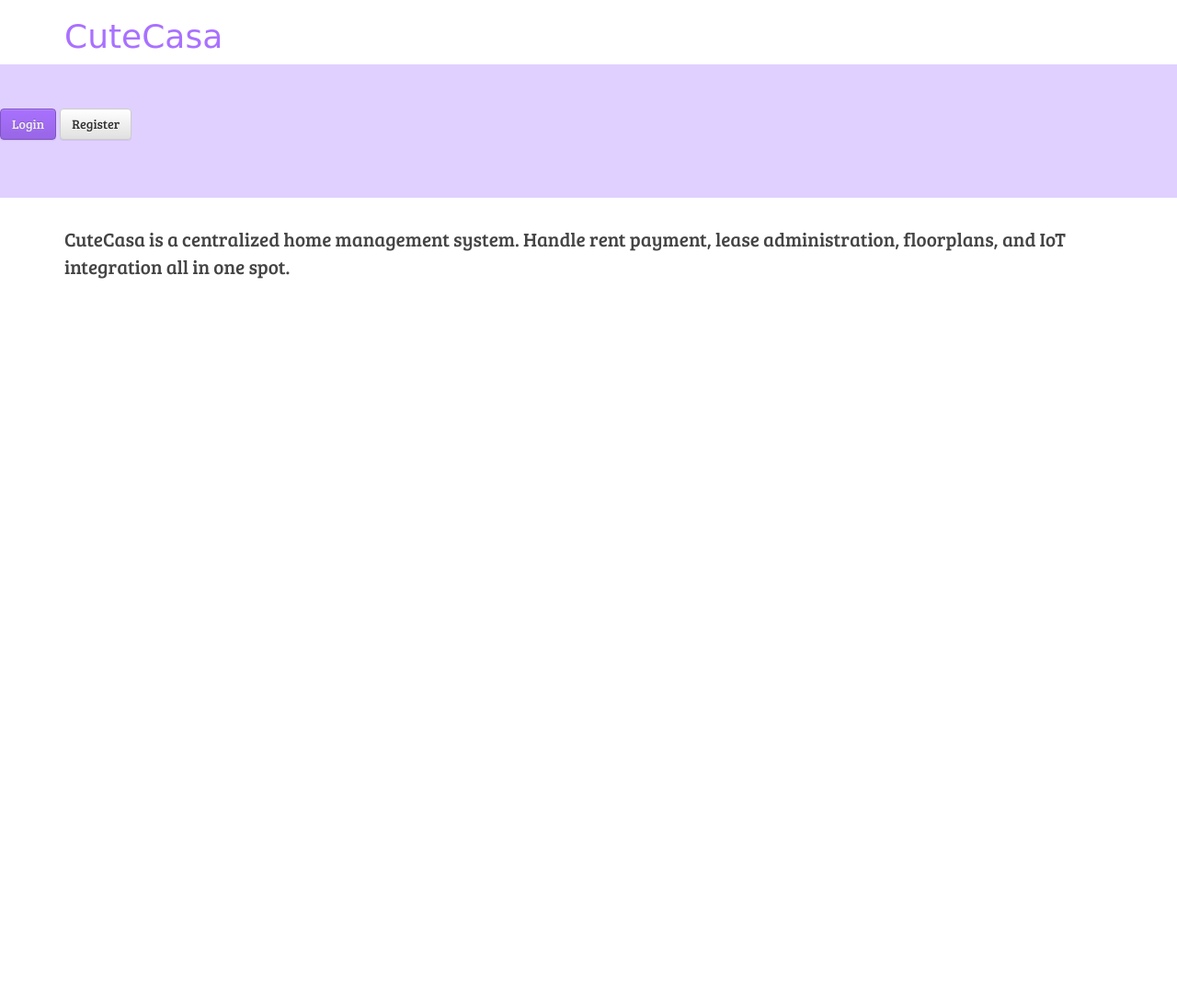
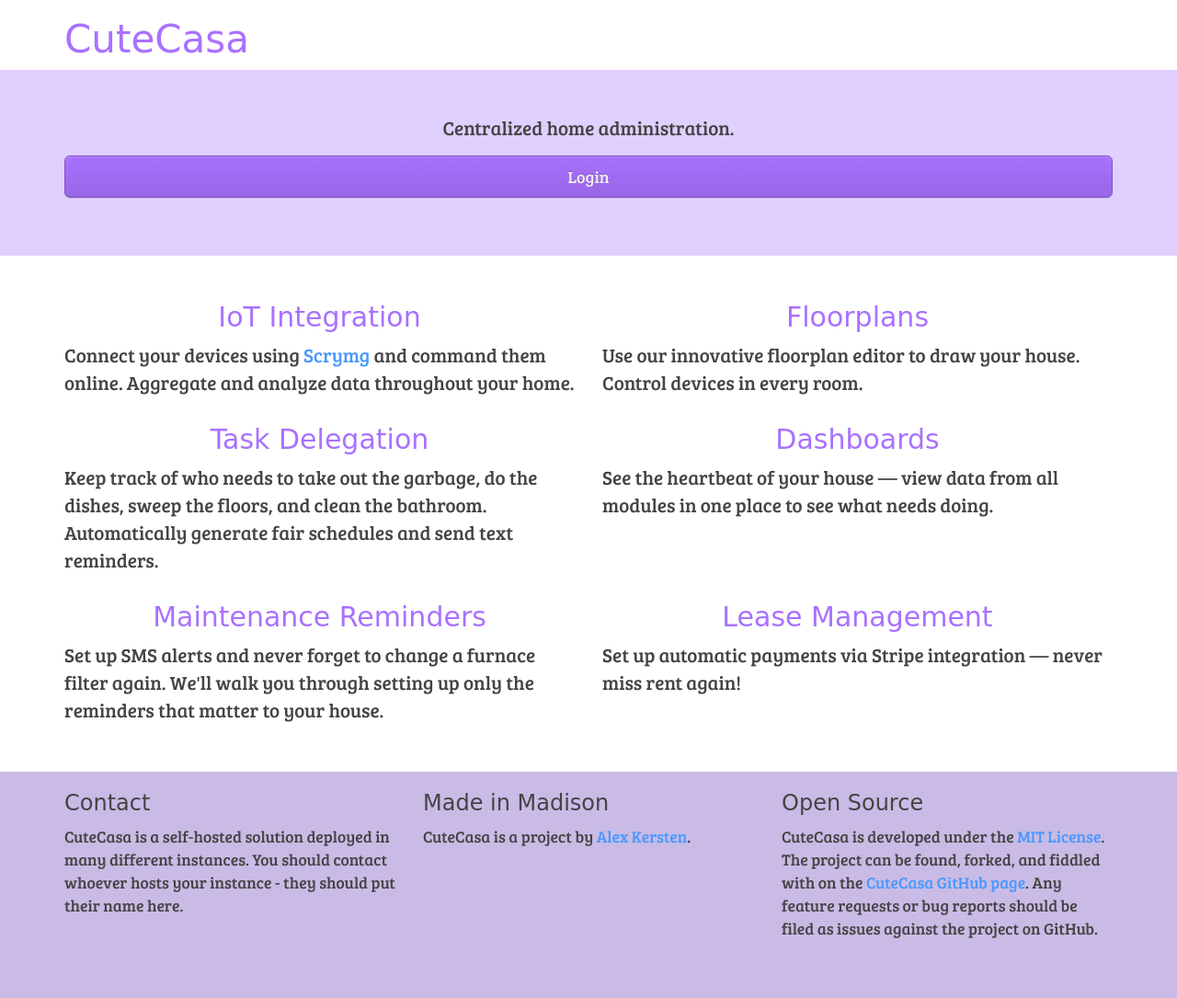
Before and after one commit to akersten/cute-casa, a Python web app: template templates/splash.html in a window 1280 px wide. Shown: the whole page at 92% size. Before the commit the page ends 303 px from the top, so only its background shows below. Run offline with Jinja, Linux system fonts and the light colour scheme; the template is opened without the code that fills it, so the values that code supplies are empty; some web fonts are replaced.

Commit message:
add feature blurbs, footer, improve styles

```diff
--- a/static/css/cutecasa.css
+++ b/static/css/cutecasa.css
@@ -34,6 +34,33 @@
     background-color: var(--dim1);
 }
 
+/**
+ * Make the footer look like a footer.
+ **/
+.footer {
+    margin-top: 3em;
+    margin-bottom: 0em;
+    background-color: var(--dim2);
+}
+
+/**
+ * Tone down the top spacing on the footer...
+ **/
+.jumbotron.footer {
+    padding-top: 1.5em;
+}
+
+.footer p {
+    font-size: 1.25em;
+}
+
+
+.jumbotron h1, .jumbotron h2, .jumbotron h3, .jumbotron h4, .jumbotron h5, .jumbotron h6 {
+    color: var(--black);
+    margin-top: 0em;
+}
+
+
 .btn-primary {
     background: linear-gradient(var(--color1), var(--color2));
     border-color: var(--color3);
@@ -65,6 +92,10 @@ h1, h2, h3, h4, h5, h6 {
     color: var(--color1);
 }
 
+h1 {
+    font-size: 3em;
+}
+
 p {
     font-family: "Bree Serif", serif;
     font-size: 1.5em;
--- a/templates/splash.html
+++ b/templates/splash.html
@@ -4,30 +4,122 @@
 
 <div class="container">
     <div class="row">
-        <div class="col-xs-12">
+        <div class="col-md-12">
             <h1>CuteCasa</h1>
         </div>
     </div>
 </div>
 
 <div class="jumbotron">
-    <p>
-        <a href="/login" class="btn btn-primary">Login</a>
-        <a href="/register" class="btn btn-default">Register</a>
-    </p>
+    <div class="container">
+        <div class="row">
+            <div class="col-md-12">
+                <p class="text-center">
+                    Centralized home administration.
+                </p>
+            </div>
+        </div>
+
+        <div class="row">
+            <div class="col-md-12">
+                <p class="text-center">
+                    <a href="/login" class="btn btn-lg btn-block btn-primary">Login</a>
+                </p>
+            </div>
+        </div>
+    </div>
 </div>
 
 <div class="container">
-<div class="row">
-    <div class="col-md-12">
-        <p>CuteCasa is a centralized home management system. Handle rent payment, lease administration, floorplans, and IoT integration all in one spot.</p>
+
+    <!-- Feature blurbs -->
+    <div class="row">
+        <div class="col-md-6 text-center">
+            <h2>IoT Integration</h2>
+
+            <p class="text-left">
+                Connect your devices using <a href="http://scrymg.com">Scrymg</a> and command them online.
+                Aggregate and analyze data throughout your home.
+            </p>
+        </div>
+        <div class="col-md-6 text-center">
+            <h2>Floorplans</h2>
+
+            <p class="text-left">
+                Use our innovative floorplan editor to draw your house.
+                Control devices in every room.
+            </p>
+        </div>
     </div>
+
+    <div class="row">
+        <div class="col-md-6 text-center">
+            <h2>Task Delegation</h2>
+
+            <p class="text-left">
+                Keep track of who needs to take out the garbage, do the dishes, sweep the floors, and clean the
+                bathroom.
+                Automatically generate fair schedules and send text reminders.
+            </p>
+        </div>
+        <div class="col-md-6 text-center">
+            <h2>Dashboards</h2>
+
+            <p class="text-left">
+                See the heartbeat of your house &mdash; view data from all modules in one place to see what needs doing.
+
+            </p>
+        </div>
+    </div>
+
+    <div class="row">
+        <div class="col-md-6 text-center">
+            <h2>Maintenance Reminders</h2>
+
+            <p class="text-left">
+                Set up SMS alerts and never forget to change a furnace filter again.
+                We'll walk you through setting up only the reminders that matter to your house.
+            </p>
+        </div>
+        <div class="col-md-6 text-center">
+            <h2>Lease Management</h2>
+
+            <p class="text-left">
+                Set up automatic payments via Stripe integration &mdash; never miss rent again!
+            </p>
+        </div>
+    </div>
+
 </div>
-<div class="row">
-    <div class="col-md-12">
 
+<div class="jumbotron footer">
+    <div class="container">
+        <div class="row">
+            <div class="col-sm-4">
+                <h3>Contact</h3>
+                <p>
+                    CuteCasa is a self-hosted solution deployed in many different instances.
+                    You should contact whoever hosts your instance - they should put their name here.
+                </p>
+            </div>
+            <div class="col-sm-4">
+                <h3>Made in Madison</h3>
+                <p>
+                    CuteCasa is a project by <a href="http://kersten.email">Alex Kersten</a>.
+                </p>
+            </div>
+
+            <div class="col-sm-4">
+                <h3>Open Source</h3>
+                <p>
+                    CuteCasa is developed under the <a href="http://opensource.org/licenses/MIT">MIT License</a>.
+                    The project can be found, forked, and fiddled with on the <a href="https://github.com/akersten/cute-casa">CuteCasa GitHub page</a>.
+                    Any feature requests or bug reports should be filed as issues against the project on GitHub.
+                </p>
+            </div>
+        </div>
     </div>
-</div>
+
 </div>
 
 {% endblock %}
```
